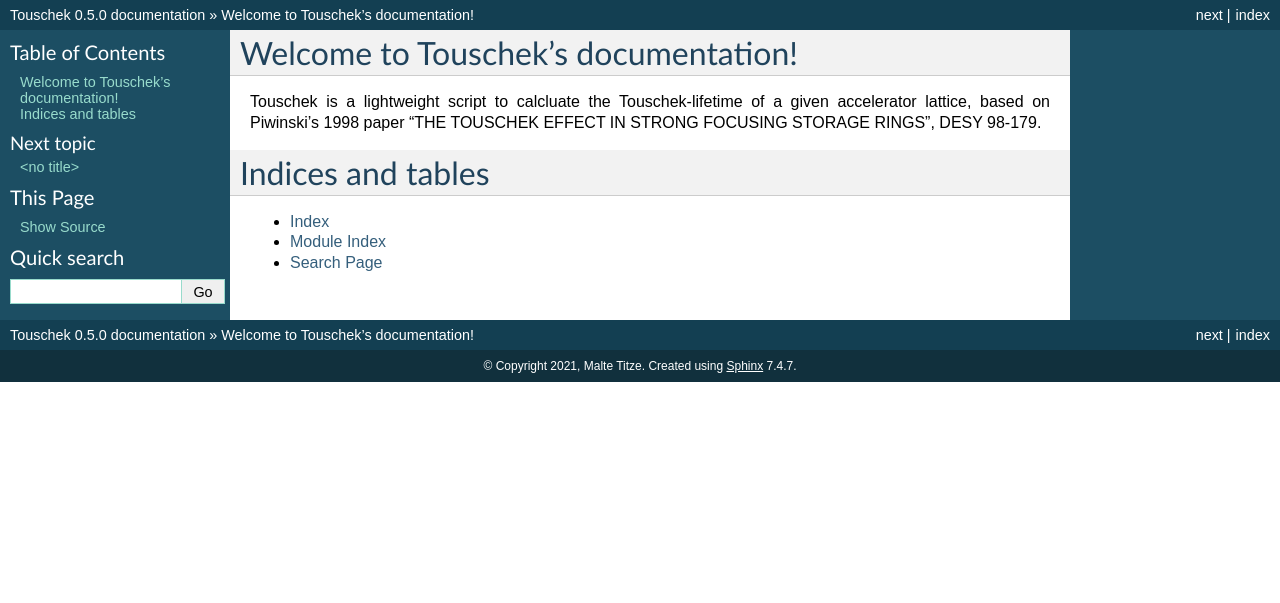
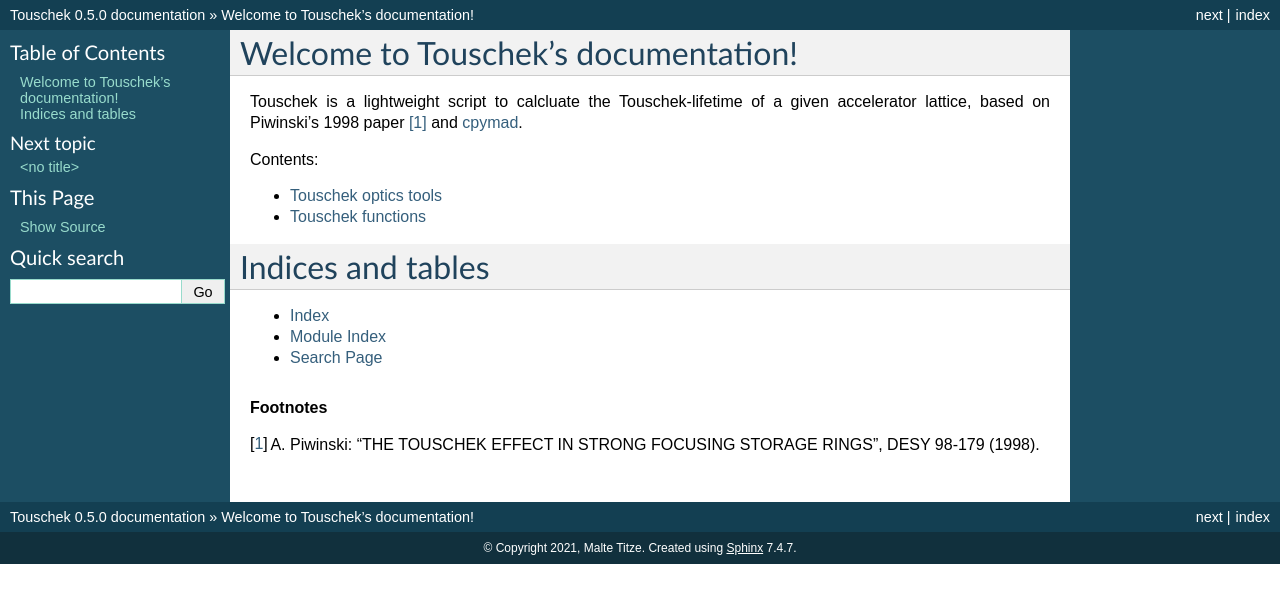
Before and after one commit to mtitze/touschek, a Sphinx documentation site: the page built from docs/source/index.rst, in a window 1280 px wide. Shown: the top 603 px of the page. Built offline with Sphinx 7.4.7, drawn with Linux system fonts in a browser that asks for light colours.

```diff
--- a/docs/source/conf.py
+++ b/docs/source/conf.py
@@ -3,12 +3,6 @@
 # This file only contains a selection of the most common options. For a full
 # list see the documentation:
 # https://www.sphinx-doc.org/en/master/usage/configuration.html
-
-# Added by me:
-# see also instructions in
-# https://github.com/iamishalkin/cyrtd
-# and
-# https://docs.readthedocs.io/en/stable/intro/getting-started-with-sphinx.html
 
 # -- Path setup --------------------------------------------------------------
 
@@ -40,13 +34,13 @@ release = __version__
 extensions = [
     'sphinx.ext.autodoc',
     'sphinx.ext.napoleon',
+    'sphinx.ext.coverage',
     'sphinx.ext.intersphinx',
     'myst_parser'
 ]
 
 # point to main .rst file
 master_doc = 'index'
-
 
 # Add any paths that contain templates here, relative to this directory.
 templates_path = ['_templates']
--- a/docs/source/index.rst
+++ b/docs/source/index.rst
@@ -1,14 +1,8 @@
-.. Touschek documentation master file, created by
-   sphinx-quickstart on Mon Jul 26 12:43:27 2021.
-   You can adapt this file completely to your liking, but it should at least
-   contain the root `toctree` directive.
-
 Welcome to Touschek's documentation!
 ====================================
 
 Touschek is a lightweight script to calcluate the Touschek-lifetime of a given
-accelerator lattice, based on Piwinski's 1998 paper "THE TOUSCHEK EFFECT
-IN STRONG FOCUSING STORAGE RINGS", DESY 98-179.
+accelerator lattice, based on Piwinski's 1998 paper [1]_ and `cpymad <https://github.com/hibtc/cpymad>`_.
 
 .. toctree::
    :maxdepth: 2
@@ -16,6 +10,8 @@ IN STRONG FOCUSING STORAGE RINGS", DESY 98-179.
 
    README.md
 
+   optics_tools.rst
+   touschek.rst
 
 
 Indices and tables
@@ -24,3 +20,7 @@ Indices and tables
 * :ref:`genindex`
 * :ref:`modindex`
 * :ref:`search`
+
+.. rubric:: Footnotes
+
+.. [1] A. Piwinski: "THE TOUSCHEK EFFECT IN STRONG FOCUSING STORAGE RINGS", DESY 98-179 (1998).
--- /dev/null
+++ b/docs/source/optics_tools.rst
@@ -0,0 +1,5 @@
+Touschek optics tools
+=====================
+
+.. automodule:: touschek.optics_tools
+    :members:
--- /dev/null
+++ b/docs/source/touschek.rst
@@ -0,0 +1,5 @@
+Touschek functions
+==================
+
+.. automodule:: touschek.touschek
+    :members:
```
Also changed, not shown: README.md (+1 -1 lines), 1 other file.
